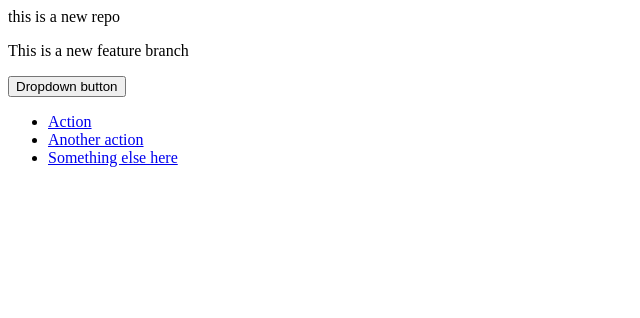
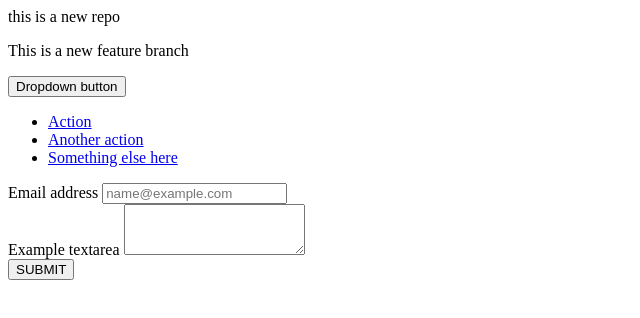
Before and after one commit to BanshwarTech/localRepo, a plain HTML site: page index.html in a window 1280 px wide. Shown: the whole page, without its empty margins (0-640 px from the left). Drawn offline with Linux system fonts and the light colour scheme.

Commit message:
add form

```diff
--- a/index.html
+++ b/index.html
@@ -10,4 +10,15 @@
         <li><a class="dropdown-item" href="#">Something else here</a></li>
     </ul>
 </div>
+<form action="GET">
+    <div class="mb-3">
+        <label for="exampleFormControlInput1" class="form-label">Email address</label>
+        <input type="email" class="form-control" id="exampleFormControlInput1" placeholder="name@example.com">
+    </div>
+    <div class="mb-3">
+        <label for="exampleFormControlTextarea1" class="form-label">Example textarea</label>
+        <textarea class="form-control" id="exampleFormControlTextarea1" rows="3"></textarea>
+    </div>
+    <input type="submit" value="SUBMIT">
+</form>
 </p>
```
Lines whose indentation alone changed are shown as unchanged.
